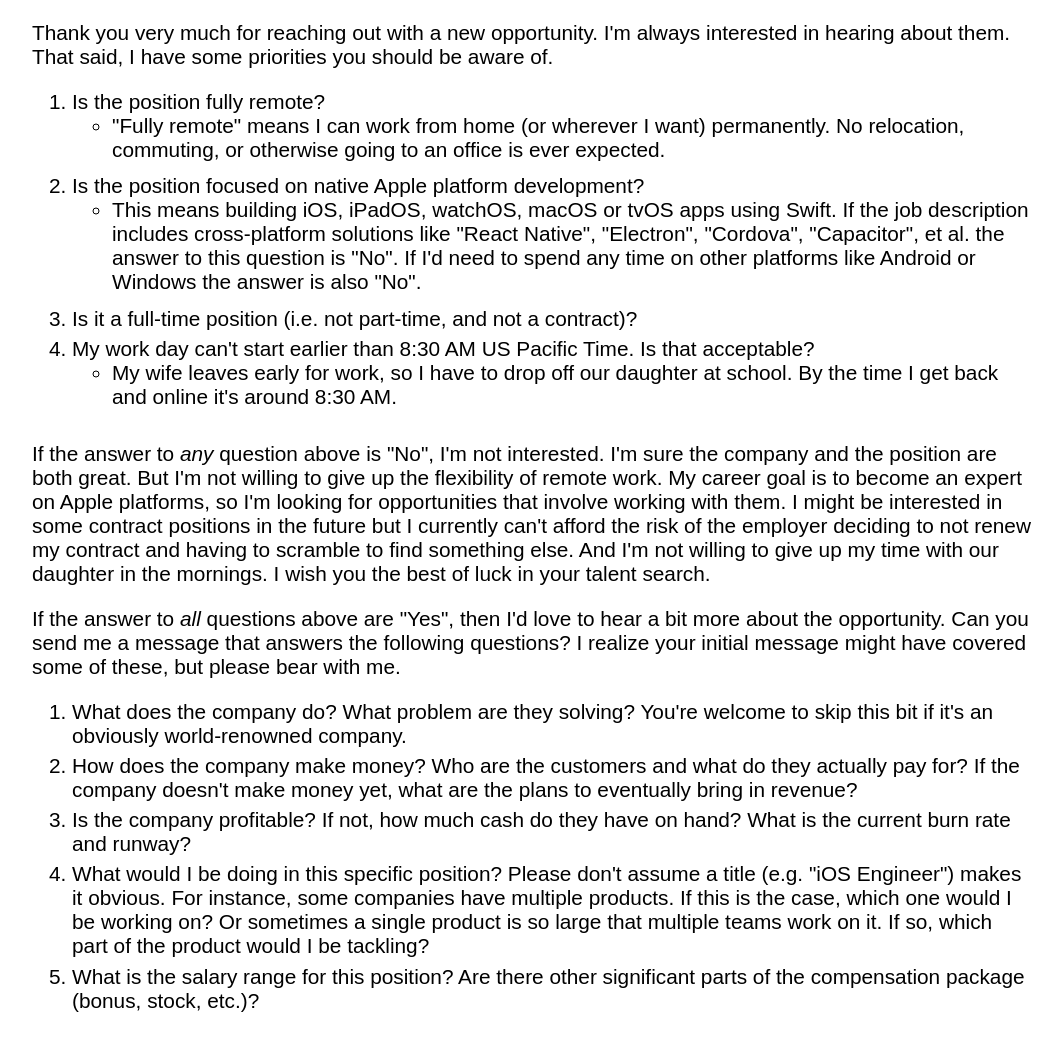
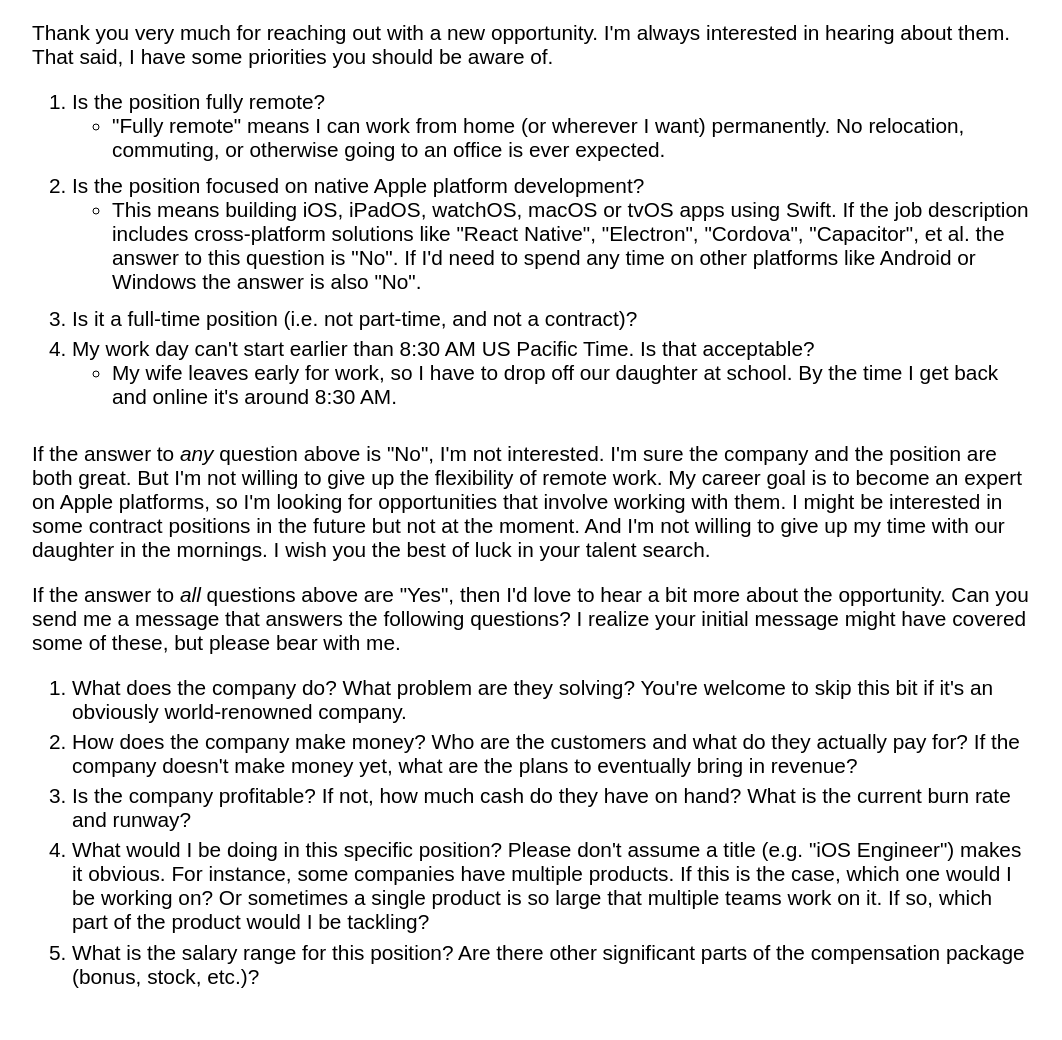
Before and after one commit to koralcem/personal-site, a Jekyll site: the page built from opportunity.html, in a window 1280 px wide. Shown: the whole page, without its empty margins (108-1170 px from the left). Built offline with Jekyll 4.4.1, drawn with Linux system fonts in a browser that asks for light colours; after the commit the page ends 1016 px from its top, so only the background shows below that.

Commit message:
Shorten middle of opportunity

```diff
--- a/opportunity.html
+++ b/opportunity.html
@@ -27,7 +27,7 @@
 </ol>
 
 <p>
-  If the answer to <em>any</em> question above is "No", I'm not interested. I'm sure the company and the position are both great. But I'm not willing to give up the flexibility of remote work. My career goal is to become an expert on Apple platforms, so I'm looking for opportunities that involve working with them. I might be interested in some contract positions in the future but I currently can't afford the risk of the employer deciding to not renew my contract and having to scramble to find something else. And I'm not willing to give up my time with our daughter in the mornings. I wish you the best of luck in your talent search.
+  If the answer to <em>any</em> question above is "No", I'm not interested. I'm sure the company and the position are both great. But I'm not willing to give up the flexibility of remote work. My career goal is to become an expert on Apple platforms, so I'm looking for opportunities that involve working with them. I might be interested in some contract positions in the future but not at the moment. And I'm not willing to give up my time with our daughter in the mornings. I wish you the best of luck in your talent search.
 </p>
 
 <p>
```
